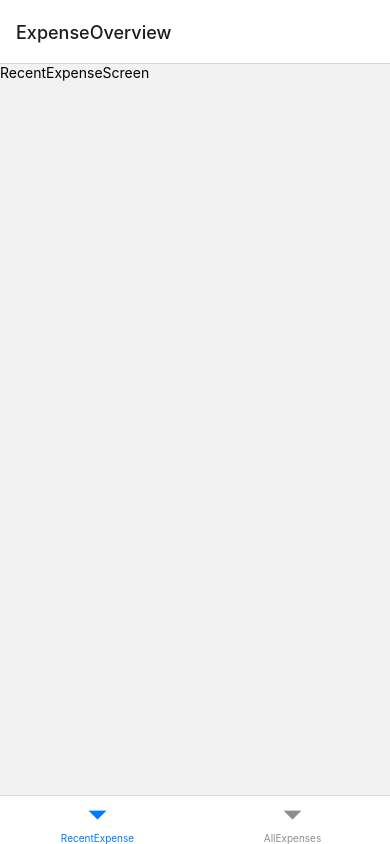
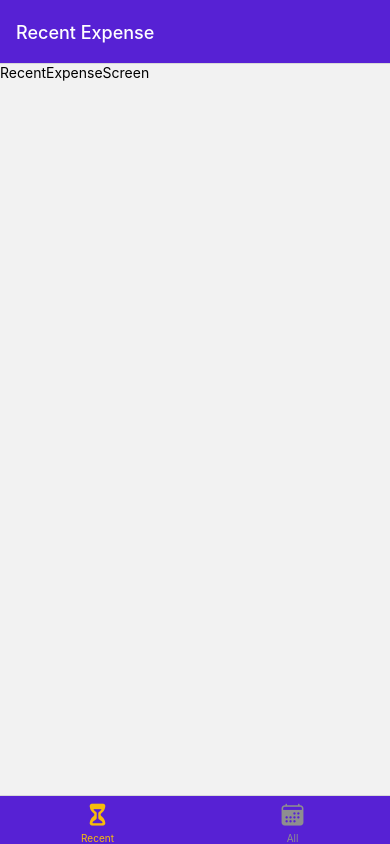
Before and after one commit to gamerfoxx/React-Native-Expense-Tracker, a React Native app: screen / in a window 390 px wide. Built offline with nearby package versions, Linux system fonts and the light colour scheme.

Commit message:
Further work on navigation

```diff
--- a/App.js
+++ b/App.js
@@ -6,21 +6,50 @@ import { createBottomTabNavigator } from '@react-navigation/bottom-tabs';
 import ManageExpenseScreen from './screens/ManageExpenseScreen';
 import RecentExpenseScreen from './screens/RecentExpensesScreen';
 import AllExpensesScreen from './screens/AllExpensesScreen';
+import { GlobalStyles } from './constants/styles';
+import { Ionicons } from '@expo/vector-icons';
 
 const Stack = createNativeStackNavigator();
 const BottomTabs = createBottomTabNavigator();
 
 function BottomTabsOverView() {
 	return (
-		<BottomTabs.Navigator>
+		<BottomTabs.Navigator
+			screenOptions={{
+				headerStyle: { backgroundColor: GlobalStyles.colors.primary4 },
+				headerTintColor: 'white',
+				tabBarStyle: { backgroundColor: GlobalStyles.colors.primary4 },
+				tabBarActiveTintColor: GlobalStyles.colors.accent1,
+			}}>
 			<BottomTabs.Screen
 				name="RecentExpense"
 				component={RecentExpenseScreen}
-				options={{ headerShown: false }}
+				options={{
+					title: 'Recent Expense',
+					tabBarLabel: 'Recent',
+					tabBarIcon: ({ color, size }) => (
+						<Ionicons
+							name="hourglass"
+							color={color}
+							size={size}
+						/>
+					),
+				}}
 			/>
 			<BottomTabs.Screen
 				name="AllExpenses"
 				component={AllExpensesScreen}
+				options={{
+					title: 'All Expense',
+					tabBarLabel: 'All',
+					tabBarIcon: ({ color, size }) => (
+						<Ionicons
+							name="calendar"
+							color={color}
+							size={size}
+						/>
+					),
+				}}
 			/>
 		</BottomTabs.Navigator>
 	);
@@ -35,6 +64,7 @@ export default function App() {
 					<Stack.Screen
 						name="ExpenseOverview"
 						component={BottomTabsOverView}
+						options={{ headerShown: false }}
 					/>
 					<Stack.Screen
 						name="ManageExpense"
--- /dev/null
+++ b/constants/styles.js
@@ -0,0 +1,16 @@
+export const GlobalStyles = {
+	colors: {
+		primary1: '#e4d9fd',
+		primary2: '#c6affc',
+		primary3: '#a281f0',
+		primary4: '#5721d4',
+		primary5: '#3e04c3',
+		primary6: '#2d0689',
+		primary7: '#200364',
+		accent1: '#f7bc0c',
+		error1: '#fcc4e4',
+		error2: '#9b095c',
+		gray1: '#39324a',
+		gray2: '#221c30',
+	},
+};
```
